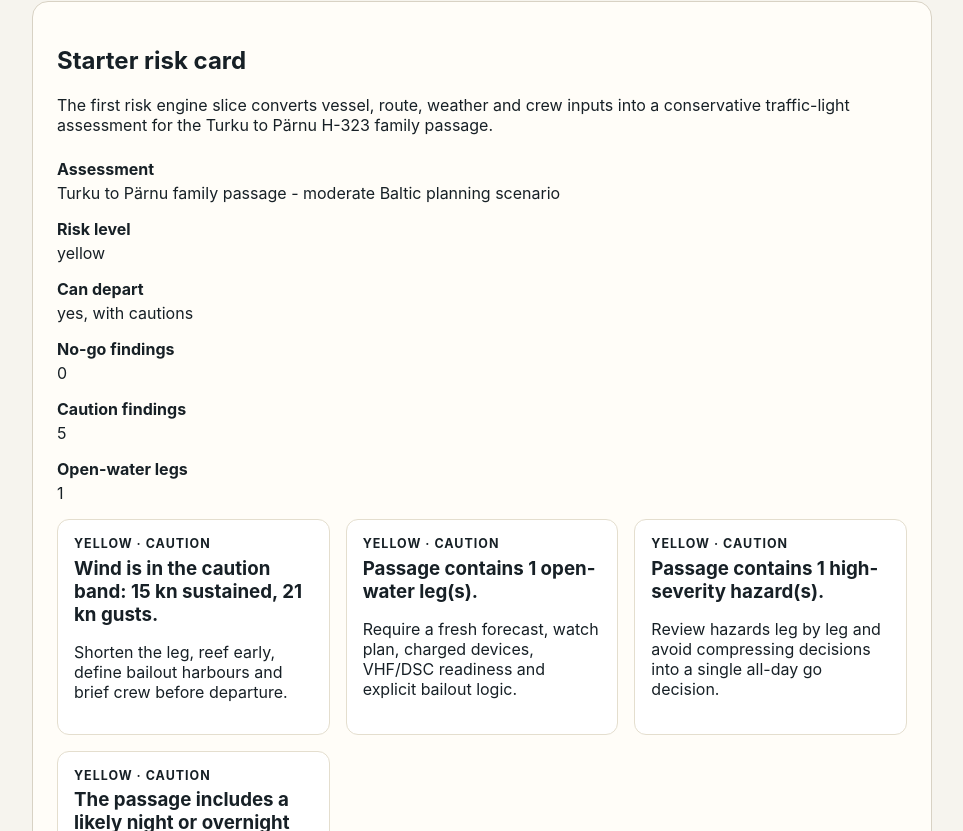
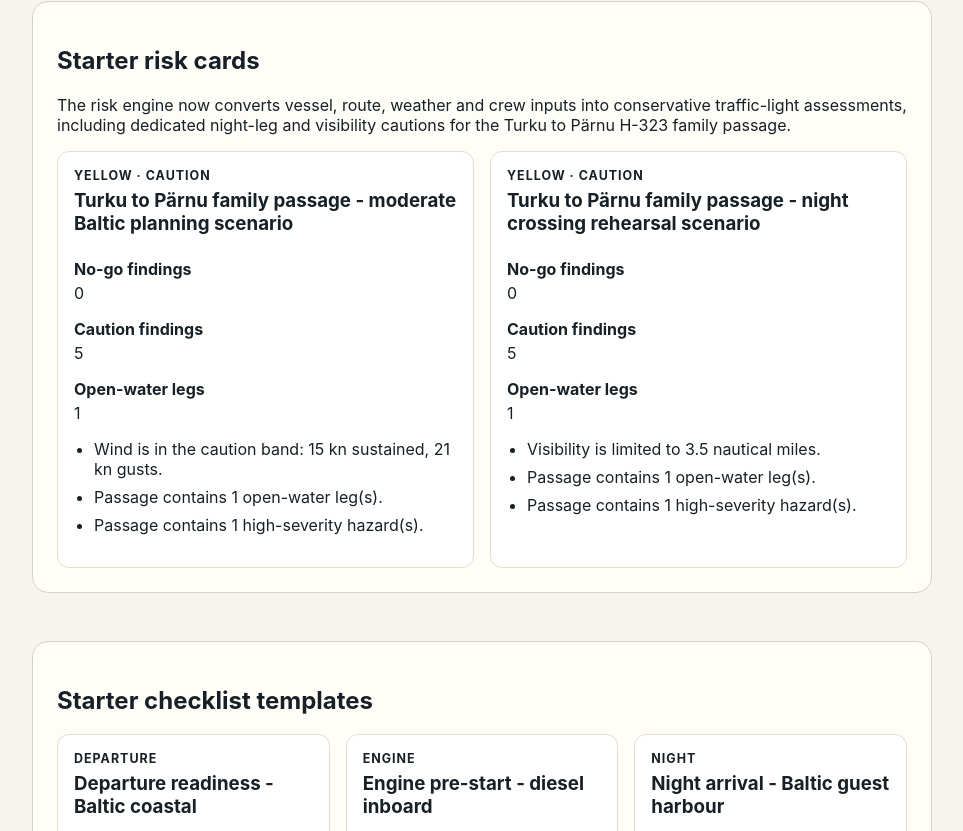
Before and after one commit to polimux/Nautikool, a SvelteKit app: page / in a window 1280 px wide. Shown: the part 1709-2540 px from the top of the page, without its empty margins (158-1121 px from the left). Built offline with nearby package versions, Linux system fonts and the light colour scheme.

Commit message:
Show multiple risk scenarios on landing page

```diff
--- a/src/routes/+page.svelte
+++ b/src/routes/+page.svelte
@@ -1,7 +1,7 @@
 <script lang="ts">
   import { coreChecklistTemplates, departureReadinessTemplate } from '$lib/content/checklistTemplates';
   import { turkuToParnuFamilyPassagePlan } from '$lib/content/passagePlans';
-  import { turkuToParnuModerateRiskAssessment } from '$lib/content/riskAssessments';
+  import { coreRiskAssessments } from '$lib/content/riskAssessments';
   import { h323ElinaVesselProfile } from '$lib/content/vesselProfiles';
   import { createChecklistRun, summarizeChecklistRun } from '$lib/domain/checklists';
   import { summarizePassagePlan } from '$lib/domain/passages';
@@ -17,7 +17,7 @@
   const starterPassageSummary = summarizePassagePlan(starterPassagePlan);
   const starterVessel = h323ElinaVesselProfile;
   const starterVesselSummary = summarizeVesselProfile(starterVessel);
-  const starterRiskAssessment = turkuToParnuModerateRiskAssessment;
+  const starterRiskAssessments = coreRiskAssessments;
   const navigationEquipment = getVesselEquipmentByCategory(starterVessel, 'navigation');
   const safetyEquipment = getVesselEquipmentByCategory(starterVessel, 'safety');
 </script>
@@ -131,43 +131,36 @@
   </section>
 
   <section aria-labelledby="risk-title">
-    <h2 id="risk-title">Starter risk card</h2>
+    <h2 id="risk-title">Starter risk cards</h2>
     <p>
-      The first risk engine slice converts vessel, route, weather and crew inputs into a conservative
-      traffic-light assessment for the Turku to Pärnu H-323 family passage.
+      The risk engine now converts vessel, route, weather and crew inputs into conservative
+      traffic-light assessments, including dedicated night-leg and visibility cautions for the
+      Turku to Pärnu H-323 family passage.
     </p>
+    <div class="risk-card-list">
+      {#each starterRiskAssessments as assessment}
+        <article>
+          <p class="template-category">{assessment.level} · {assessment.canDepart ? 'caution' : 'no-go'}</p>
+          <h3>{assessment.title}</h3>
           <dl>
             <div>
-        <dt>Assessment</dt>
-        <dd>{starterRiskAssessment.title}</dd>
-      </div>
-      <div>
-        <dt>Risk level</dt>
-        <dd>{starterRiskAssessment.level}</dd>
-      </div>
-      <div>
-        <dt>Can depart</dt>
-        <dd>{starterRiskAssessment.canDepart ? 'yes, with cautions' : 'no-go'}</dd>
-      </div>
-      <div>
               <dt>No-go findings</dt>
-        <dd>{starterRiskAssessment.summary.noGoFindings}</dd>
+              <dd>{assessment.summary.noGoFindings}</dd>
             </div>
             <div>
               <dt>Caution findings</dt>
-        <dd>{starterRiskAssessment.summary.cautionFindings}</dd>
+              <dd>{assessment.summary.cautionFindings}</dd>
             </div>
             <div>
               <dt>Open-water legs</dt>
-        <dd>{starterRiskAssessment.summary.openWaterLegs}</dd>
+              <dd>{assessment.summary.openWaterLegs}</dd>
             </div>
           </dl>
-    <div class="risk-findings">
-      {#each starterRiskAssessment.findings.slice(0, 4) as finding}
-        <article>
-          <p class="template-category">{finding.level} · {finding.severity}</p>
-          <h3>{finding.text}</h3>
-          <p>{finding.recommendation}</p>
+          <ul>
+            {#each assessment.findings.slice(0, 3) as finding}
+              <li>{finding.text}</li>
+            {/each}
+          </ul>
         </article>
       {/each}
     </div>
@@ -291,7 +284,7 @@
   .template-list,
   .leg-list,
   .equipment-list,
-  .risk-findings {
+  .risk-card-list {
     display: grid;
     grid-template-columns: repeat(auto-fit, minmax(260px, 1fr));
     gap: 1rem;
@@ -299,7 +292,7 @@
 
   .leg-list,
   .equipment-list,
-  .risk-findings {
+  .risk-card-list {
     margin-top: 1rem;
   }
 
```
Lines whose indentation alone changed are shown as unchanged.
